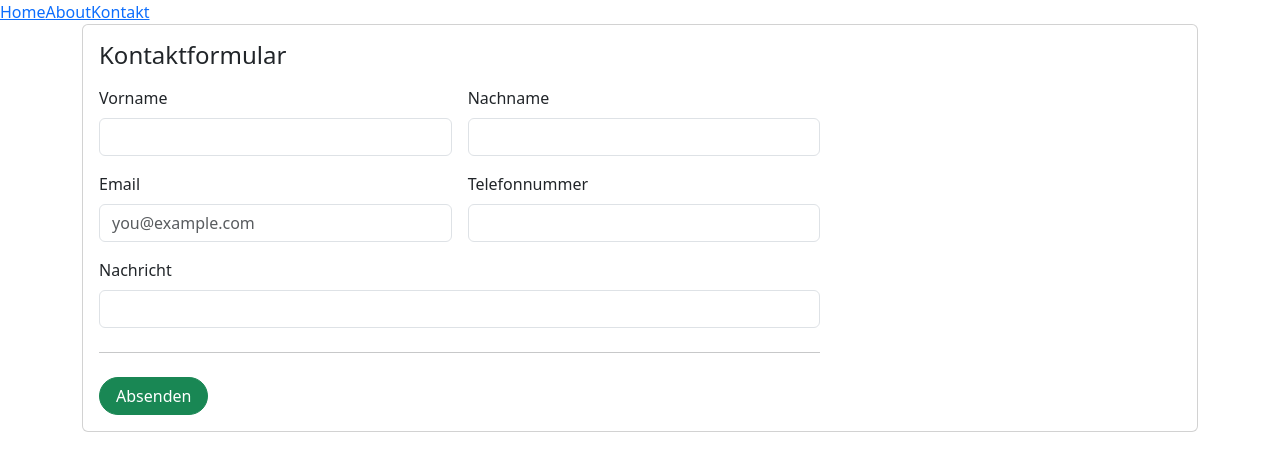
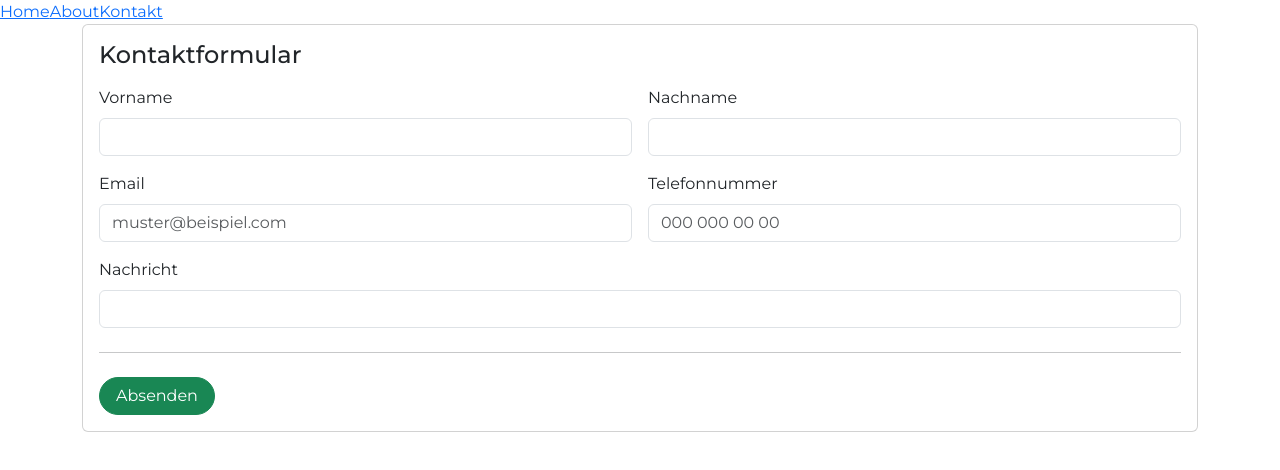
Before and after one commit to lunarpotato/website_dogcoach, a Next.js app: page /contact in a window 1280 px wide. Shown: the top 470 px of the page. Built offline with nearby package versions, Linux system fonts and the light colour scheme.

Commit message:
Navbar und Gobals.css angepasst

```diff
--- a/app/components/Form/Form.tsx
+++ b/app/components/Form/KontaktForm.tsx
@@ -3,17 +3,17 @@ import Form from 'next/form'
 
 export default function CreateForm() {
   return (
-    <Form action="/search">
+    <Form action="/search" >
       <>
-
       <div className="container">
 
         <div className='card'>
           <div className='card-body'>
 
-       <div className="col-md-7 col-lg-8">
+       <div className="col-12">
         <h4 className="mb-3">Kontaktformular</h4>
-        <form className="needs-validation" noValidate>
+
+
           <div className="row g-3">
             <div className="col-sm-6">
               <label htmlFor="firstName" className="form-label">
@@ -52,7 +52,7 @@ export default function CreateForm() {
                 type="email"
                 className="form-control"
                 id="email"
-                placeholder="you@example.com"
+                placeholder="muster@beispiel.com"
                 required
               />
               <div className="invalid-feedback">
@@ -67,7 +67,8 @@ export default function CreateForm() {
               <input
                 type="phonenumber"
                 className="form-control"
-                id="phone"
+                id="phonenumber"
+                placeholder="000 000 00 00"
                 required
               />
               <div className="invalid-feedback">
@@ -95,7 +96,7 @@ export default function CreateForm() {
           <button className="btn btn-success rounded-pill px-3">
             Absenden
           </button>
-        </form>
+
       </div>
         </div>
            </div>
--- a/app/contact/page.tsx
+++ b/app/contact/page.tsx
@@ -1,9 +1,10 @@
-import Form from '../components/Form/Form'
+import Form from '../components/Form/KontaktForm'
 
 export default function Contact() {
   return (
 
-  <Form/>
+
+    <Form/>
 
   );
 }
--- a/app/layout.tsx
+++ b/app/layout.tsx
@@ -1,8 +1,8 @@
-import { Montserrat, Montserrat_Alternates} from "next/font/google";
 import "./globals.css";
+import { Montserrat } from "next/font/google";
 
 // components
-import Navbar from './components/Navbar'
+import Navbar from './components/Navbar/Navbar'
 
 
 const montserrat = Montserrat({
@@ -11,6 +11,10 @@ const montserrat = Montserrat({
 
 });
 
+export const metadata = {
+  title: 'Tine Coaching',
+  description: 'Professionelles Hunde&Mensch Coaching'
+};
 
 export default function RootLayout({
   children,
@@ -19,7 +23,7 @@ export default function RootLayout({
 }>) {
   return (
     <html lang="de">
-      <body className={`${montserrat.variable}`}>
+      <body className={montserrat.className}>
         <Navbar/>
         {children}
       </body>
```
Also changed, not shown: app/components/Navbar/Navbar.tsx (renamed from app/components/Navbar.tsx), app/globals.css (line endings or trailing spaces).
